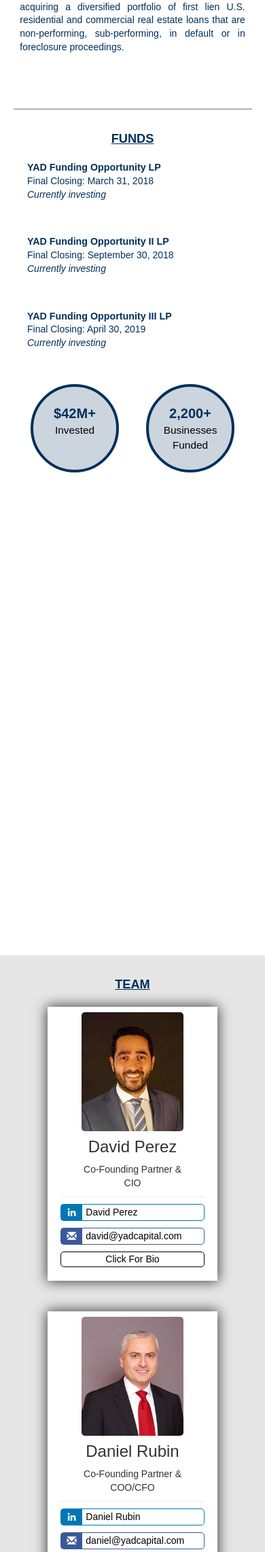
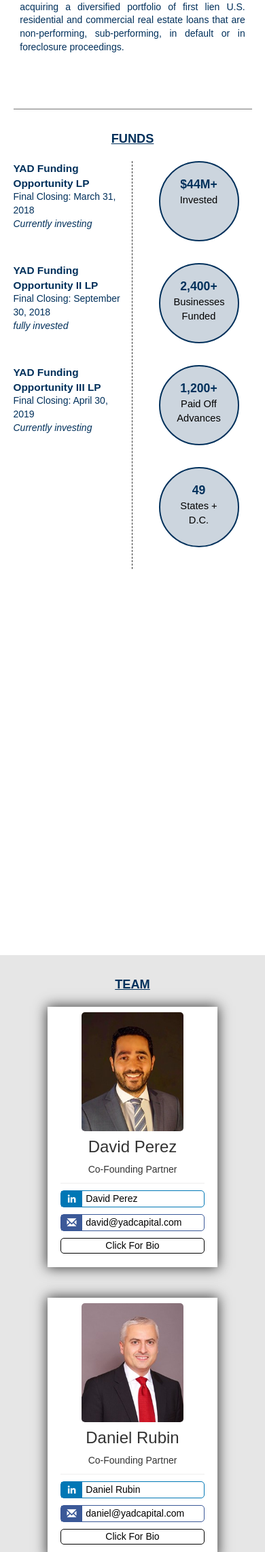
Before and after one commit to yehonathanJacob/yjacob, a PHP site: page /files/index.html in a window 390 px wide. Shown: the part 2509-4792 px from the top of the page at 68% size. Run offline with PHP 8.4, Linux system fonts and the light colour scheme; some libraries are stand-ins or nearby versions.

Commit message:
update in STRATEGY

```diff
--- a/Projects Web/yadcapital/files/home.css
+++ b/Projects Web/yadcapital/files/home.css
@@ -175,10 +175,18 @@
 	box-shadow: 0px 0px 22px -3px rgba(0,0,0,0.75);
 }
 .funds{padding-bottom:20px;}
+.funds.form .TextContainer{
+	width:85%;
+	margin:auto;
+	border-bottom:dashed 1.5px;
+	margin-bottom:15px;
+}
 .funds.form .dataText{
-	width:310px;
-	display:block;
+	width:25%;
+	display:inline-block;
 	margin: 0 auto;
+	text-align: left;
+	vertical-align:top;
 }
 .funds strong{ font-size:120%; font-weight:700;}
 .funds hr{
@@ -191,18 +199,22 @@
 .funds #funds_circels{
 	margin: 0 auto;
 	display:block;
-	text-align:center;
 	color:black;
+	width:85%;
 	font-weight:600;
 }
-.funds #funds_circels .circel_container{
+.funds #funds_circels .circel_box{
+	display:inline-block;
+	width:25%;
+}
+.funds #funds_circels .circel_box .circel_container{
+	text-align:center;
 	display:inline-block;
 	width:150px;
 	height:150px;
 	background-color:white;
 	border:solid 4px #00305B;
 	border-radius:50%;
-	margin: 0 30px;
 	vertical-align:middle;
 	padding:30px 20px;
 	background-color:#ccd5de;
@@ -552,21 +564,27 @@
 	line-height: 1.5;
 	font-size:105%;
 }
-.funds strong{ font-size:110%; }
+.funds.form .TextContainer{
+	width:90%;
+}
+.funds strong{ font-size:110%; font-weight:600;}
 .funds #funds_circels{
 	font-weight:500;
+	width:90%;
 }
-.funds #funds_circels .circel_container{
-	width:140px;
-	height:140px;
-	margin: 0 25px;
-	padding:25px 20px;
+.funds.form .dataText{
+	padding-bottom:30px;
+}
+.funds #funds_circels .circel_box .circel_container{
+	width:120px;
+	height:120px;
+	padding:20px 20px;
 }
 .funds #funds_circels .circel_content{
 	font-size:115%;
 }
 .funds #funds_circels .circel_content strong{
-	font-size:140%;
+	font-size:130%;
 }
 .walkingPeople{min-height:50vh;}
 
@@ -646,19 +664,42 @@
 	font-size:100%;
 	width:85%;
 }
-.funds strong{ font-size:102%; }
-.funds br{ line-height:2; }
-.funds #funds_circels .circel_container{
-	width:130px;
-	height:130px;
-	margin: 0 20px;
-	padding:25px 20px;
+.funds.form .TextContainer{
+	width:50%;
+	display:inline-block;
+	padding-left:5%;
+	padding-right:6px;
+	vertical-align:top;
+	border-bottom:none;
+	border-right:dashed 1.5px;
+}
+.funds #funds_circels{
+	width:50%;
+	display:inline-block;
+	vertical-align:top;
+}
+.funds.form .dataText{
+	width:100%;
+	display:block;
+	height:150px;
+}
+.funds #funds_circels .circel_box{
+	display:block;
+	width:100%;
+	text-align:center;
+	height:150px;
+}
+.funds #funds_circels .circel_box .circel_container{
+	width:118px;
+	height:118px;
+	padding:20px 20px;
+	border:solid 2.5px #00305B;
 }
 .funds #funds_circels .circel_content{
-	font-size:110%;
+	font-size:105%;
 }
 .funds #funds_circels .circel_content strong{
-	font-size:130%;
+	font-size:120%;
 }
 .team .card{
 	display:block;
--- a/Projects Web/yadcapital/files/index.html
+++ b/Projects Web/yadcapital/files/index.html
@@ -6,7 +6,7 @@
   <meta charset="utf-8"/>
   <meta name="description" content="Investment Firm Focused on Alternative Credit Opportunities">
   <!--css-->
-  <link rel="stylesheet" href="files/home.css">
+  <link rel="stylesheet" href="files/home.css?v=1.1">
   <!--Responsiv-->
   <meta name="viewport" content="width=device-width, minimum-scale=1.0, maximum-scale=1.0" />
   <!--font awesome-->
@@ -76,22 +76,30 @@
 </div>
 
 </div><div class="form funds"><hr data-aos="zoom-in"><div data-aos="zoom-in" class="Ftitle">FUNDS
-</div><p data-aos="fade-up" class="dataText"><strong>YAD Funding Opportunity LP</strong>
+</div>
+<div class="TextContainer">
+<p data-aos="fade-up" class="dataText"><strong>YAD Funding<br>Opportunity LP</strong>
 <br>Final Closing: March 31, 2018
 <br><i>Currently investing</i>
-</p><p data-aos="fade-up" class="dataText"><strong>YAD Funding Opportunity II LP</strong>
+</p><p data-aos="fade-up" class="dataText"><strong>YAD Funding<br>Opportunity II LP</strong>
 <br>Final Closing: September 30, 2018
-<br><i>Currently investing</i>
-</p><p data-aos="fade-up" class="dataText"><strong>YAD Funding Opportunity III LP</strong>
+<br><i>fully invested</i>
+</p><p data-aos="fade-up" class="dataText"><strong>YAD Funding<br>Opportunity III LP</strong>
 <br>Final Closing: April 30, 2019
 <br><i>Currently investing</i>
-</p><div id="funds_circels"><div class="circel_container" data-aos="fade-right"><span class="circel_content"><strong>$42M+</strong>Invested</span></div><div class="circel_container" data-aos="fade-left"><span class="circel_content"><strong>2,200+</strong>Businesses Funded</span></div></div></div><div class="walkingPeople" data-parallax="scroll" data-image-src="images/walkingPeople.jpg">
+</p><p data-aos="fade-up" class="dataText"></p>
+</div><div id="funds_circels"><div class="circel_box"><div class="circel_container" data-aos="fade-up"><span class="circel_content"><strong>$44M+</strong>Invested</span></div>
+</div><div class="circel_box"><div class="circel_container" data-aos="fade-up"><span class="circel_content"><strong>2,400+</strong>Businesses Funded</span></div></div><div class="circel_box"><div class="circel_container" data-aos="fade-up"><span class="circel_content"><strong>1,200+</strong>Paid Off Advances</span></div>
+</div><div class="circel_box"><div class="circel_container" data-aos="fade-up"><span class="circel_content"><strong>49</strong>States + D.C.</span></div>
+</div>
+</div>
+</div><div class="walkingPeople" data-parallax="scroll" data-image-src="images/walkingPeople.jpg">
 </div><div class="form team"><div data-aos="zoom-in" class="Ftitle">TEAM
 </div><!--
 David Perez Card
 --><div id="davidPerez" data-aos="flip-right" class="card">
 <img class="profilePic" src="images/DavidPerez.jpg" alt="David Perez profile"><h3>
-David Perez</h3><div class="role">Co-Founding Partner &amp; <br>CIO
+David Perez</h3><div class="role">Co-Founding Partner
 </div><hr><a class="in" href="https://www.linkedin.com/in/david-perez-a65b04124/" target="_blank" ><div class="LinkIco"><i class="fa fa-linkedin" aria-hidden="true"></i></div><p>David Perez</p>
 </a><a class="mail" href="mailto:david@yadcapital.com"><div class="LinkIco"><span class="glyphicon glyphicon-envelope"></span></div><p>david@yadcapital.com</p>
 </a><div id="davidPerezBio" class="link bio" data-toggle="modal" data-target="#DavidPerezModal">Click For Bio</div>
@@ -99,7 +107,7 @@
 Daniel Rubin Card
 --><div id="danielRubin" data-aos="flip-right" class="card">
 <img class="profilePic" src="images/danielRubin.jpg" alt="Daniel Rubin profile"><h3>Daniel Rubin
-</h3><div class="role">Co-Founding Partner &amp; <br>COO/CFO
+</h3><div class="role">Co-Founding Partner
 </div><hr><a class="in" href="https://www.linkedin.com/in/daniel-rubin/" target="_blank" ><div class="LinkIco"><i class="fa fa-linkedin" aria-hidden="true"></i></div><p>Daniel Rubin</p>
 </a><a class="mail" href="mailto:daniel@yadcapital.com"><div class="LinkIco"><span class="glyphicon glyphicon-envelope"></span></div><p>daniel@yadcapital.com</p>
 </a><div id="danielRubinBio" class="link bio" data-toggle="modal" data-target="#DanielRubinModal">Click For Bio</div>
```
